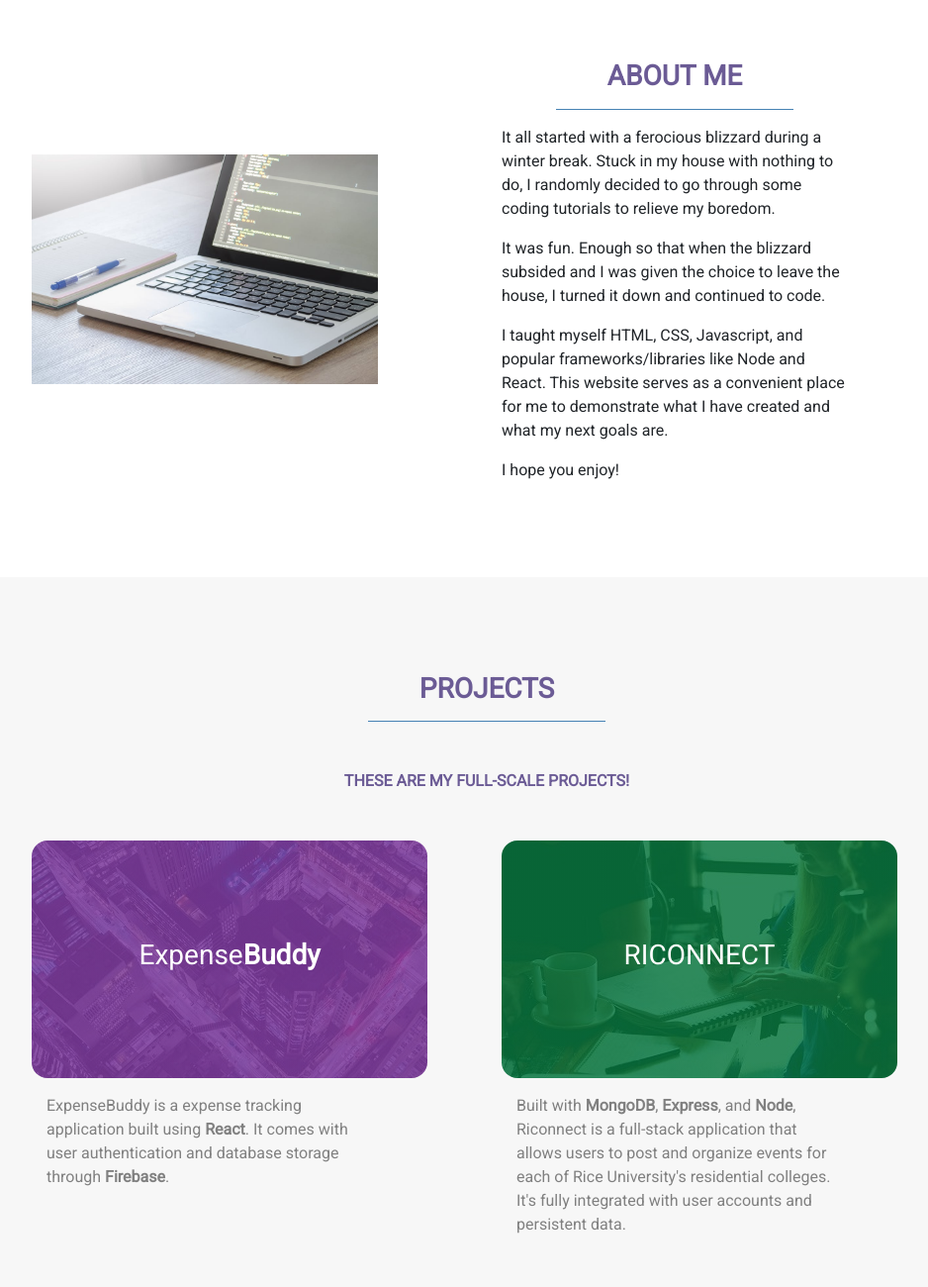
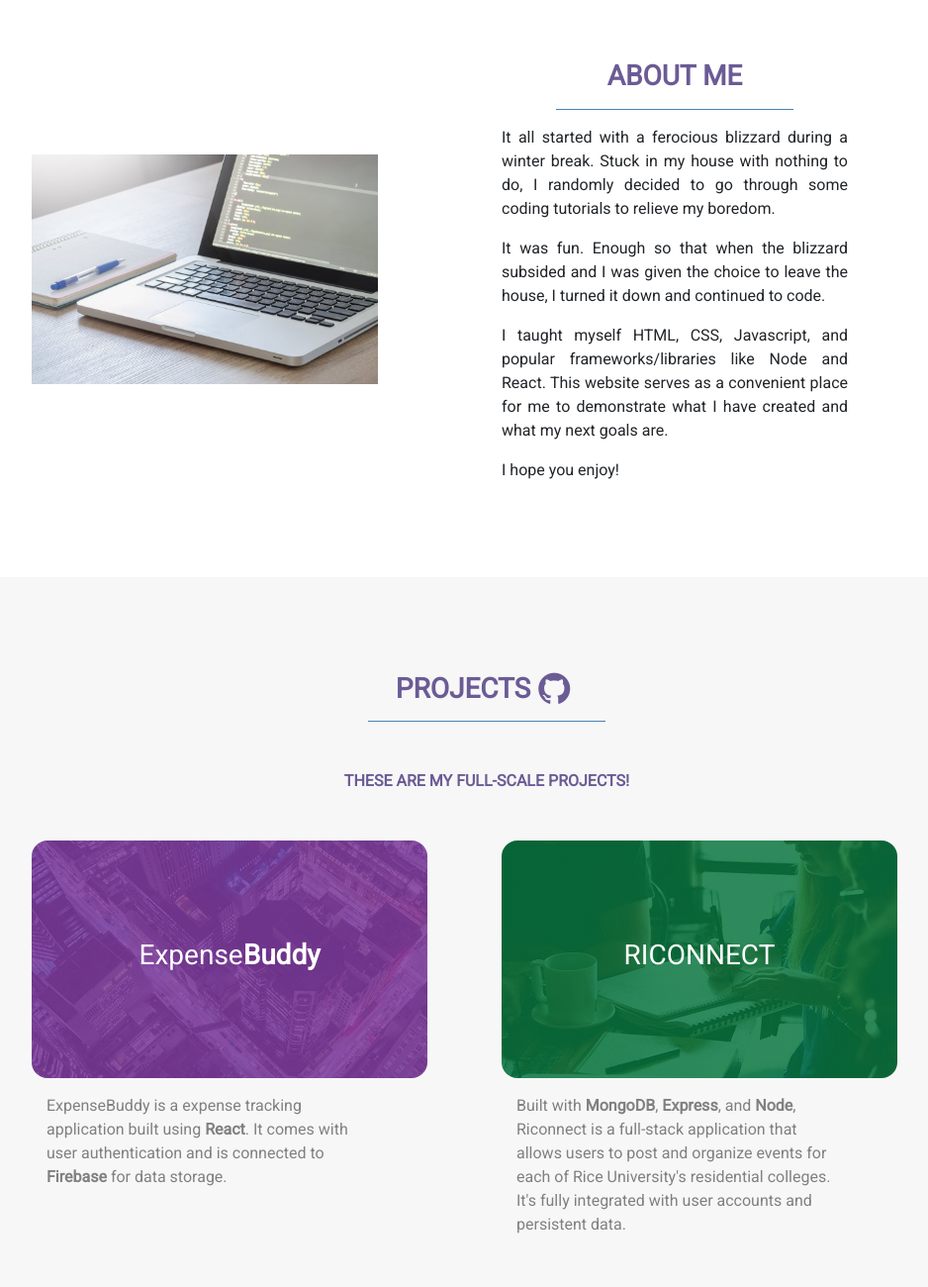
Before and after one commit to ThisIsRoy/thisisroy.github.io, a plain HTML site: page index.html in a window 1280 px wide. Shown: the part 820-2120 px from the top of the page at 99% size, without its empty margins (148-1086 px from the left). Drawn offline with Linux system fonts and the light colour scheme.

Commit message:
added github link to projects section

```diff
--- a/css/style.css
+++ b/css/style.css
@@ -1,6 +1,6 @@
 /* Global Styles */
 * {
-  font-family: 'Roboto', sans-serif !important;
+  font-family: 'Roboto', sans-serif;
   font-weight: 300;
 }
 
@@ -201,6 +201,10 @@ header {
   margin-top: 6rem;
 }
 
+.about-section p {
+  text-align: justify;
+}
+
 /* Projects Page */
 .project-section {
   background-color: #f7f7f7;
@@ -217,6 +221,10 @@ header {
 .project-subtitle {
   text-align: center;
   margin: 3rem 0 3rem 0;
+}
+
+.project-section i {
+  color: #6B5B95;
 }
 
 .project {
--- a/index.html
+++ b/index.html
@@ -12,6 +12,8 @@
   <link rel="stylesheet" href="./css/bootstrap.min.css">
   <link rel="stylesheet" href="./css/style.css">
   <link href="https://fonts.googleapis.com/css?family=Roboto" rel="stylesheet">
+  <link href="https://maxcdn.bootstrapcdn.com/font-awesome/4.7.0/css/font-awesome.min.css" rel="stylesheet" integrity="sha384-wvfXpqpZZVQGK6TAh5PVlGOfQNHSoD2xbE+QkPxCAFlNEevoEH3Sl0sibVcOQVnN"
+    crossorigin="anonymous">
   <title>Portfolio</title>
 </head>
 
@@ -69,7 +71,7 @@
 
   <section class="project-section">
     <div class="container">
-      <h3 class="header-title subtitle">Projects</h3>
+      <h3 class="header-title subtitle">Projects <a href="https://github.com/ThisIsRoy" target="_blank"><i class="fa fa-github fa-lg fa-fw" aria-hidden="true"></i></a></h3>
       <hr>
       <p class="subtitle project-subtitle">These are my full-scale projects!</p>
       <div class="row">
@@ -84,7 +86,7 @@
           <div class="container">
             <p class="project-text">
               ExpenseBuddy is a expense tracking application built using <span class="bolded">React</span>.
-              It comes with user authentication and database storage through <span class="bolded">Firebase</span>.
+              It comes with user authentication and is connected to <span class="bolded">Firebase</span> for data storage.
             </p>
           </div>
         </div>
```
